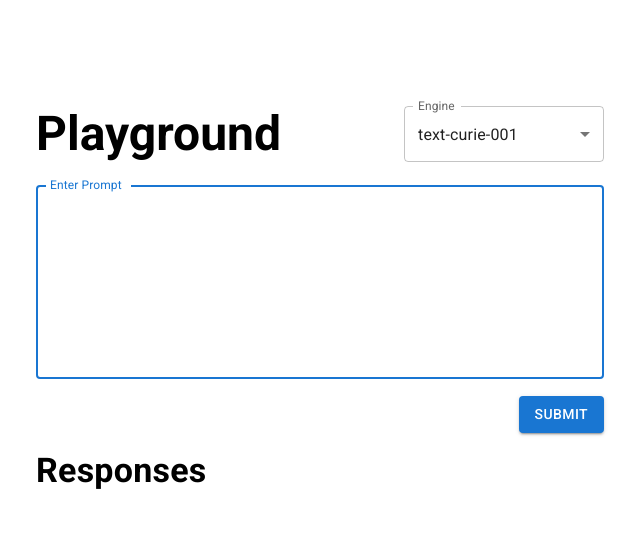
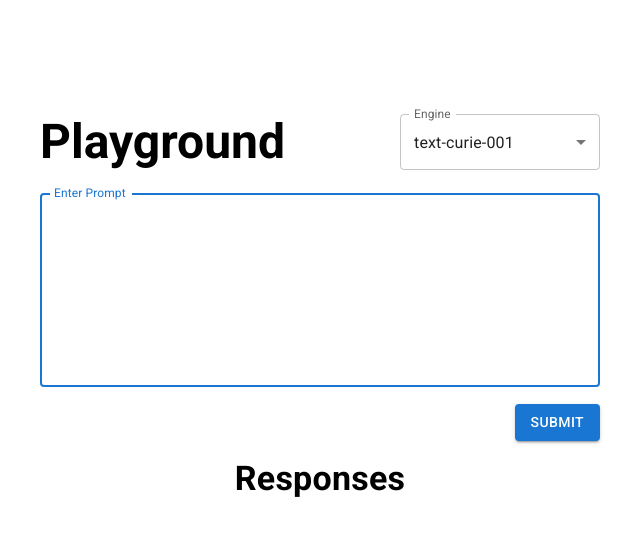
Before and after one commit to RobPanneton/Shopify_Application, a React (Create React App) app in the folder app/: page / in a window 1280 px wide. Shown: the top 536 px of the page, without its empty margins (320-960 px from the left). Built offline with nearby package versions, Linux system fonts and the light colour scheme.

Commit message:
ui touchup

```diff
--- a/app/src/App.js
+++ b/app/src/App.js
@@ -7,7 +7,7 @@ import { GlobalStyle } from "./GlobalStyles";
 function App() {
   return (
     <>
-      <GlobalStyle />
+      {/* <GlobalStyle /> */}
       <MainPage />
     </>
   );
--- a/app/src/components/mainPage/Results.js
+++ b/app/src/components/mainPage/Results.js
@@ -2,6 +2,8 @@ import React, { useContext } from "react";
 import { AppContext } from "../../context/AppContext";
 
 import { Grid, Card, CardContent, Typography } from "@mui/material";
+
+import styled from "styled-components";
 
 export const Results = () => {
   // GET CONTEXT FOR CONTENT
@@ -11,18 +13,24 @@ export const Results = () => {
 
   // RENDER THE CONTENT
   return (
-    <>
-      <Typography variant='h4' fontWeight='600' marginBottom='17px'>
+    <ResultsSectionWrapper>
+      <Typography
+        id='responses-title'
+        variant='h4'
+        fontWeight='600'
+        marginBottom='17px'
+      >
         Responses
       </Typography>
+      <Grid container item>
         {aiResponses.length > 0 && (
-        <Grid>
+          <Grid item>
             {aiResponses.map((aiItem, index) => {
               return (
                 <Card
                   key={index}
                   variant='outlined'
-                sx={{ width: "80%", mb: "13px" }}
+                  sx={{ width: "100%", mb: "13px" }}
                 >
                   <CardContent>
                     <Typography
@@ -32,18 +40,35 @@ export const Results = () => {
                     >
                       {aiItem.time}
                     </Typography>
+                    <Typography>Question:</Typography>
                     <Typography variant='h6' sx={{ mb: "17px" }}>
-                    Question: {aiItem.userInput}
+                      {aiItem.userInput}
                     </Typography>
-                  <Typography variant='h5' style={{ whiteSpace: "pre-line" }}>
+                    <Typography
+                      variant='body1'
+                      style={{ whiteSpace: "pre-line" }}
+                    >
                       {aiItem.aiResponse}
                     </Typography>
-                </CardContent>{" "}
+                  </CardContent>
                 </Card>
               );
             })}
           </Grid>
         )}
-    </>
+      </Grid>
+    </ResultsSectionWrapper>
   );
 };
+
+const ResultsSectionWrapper = styled.div`
+  width: 100%;
+
+  display: flex;
+  flex-direction: column;
+
+  #responses-title {
+    margin: 0 auto;
+    margin-bottom: 11px;
+  }
+`;
```
Lines whose indentation alone changed are shown as unchanged.
